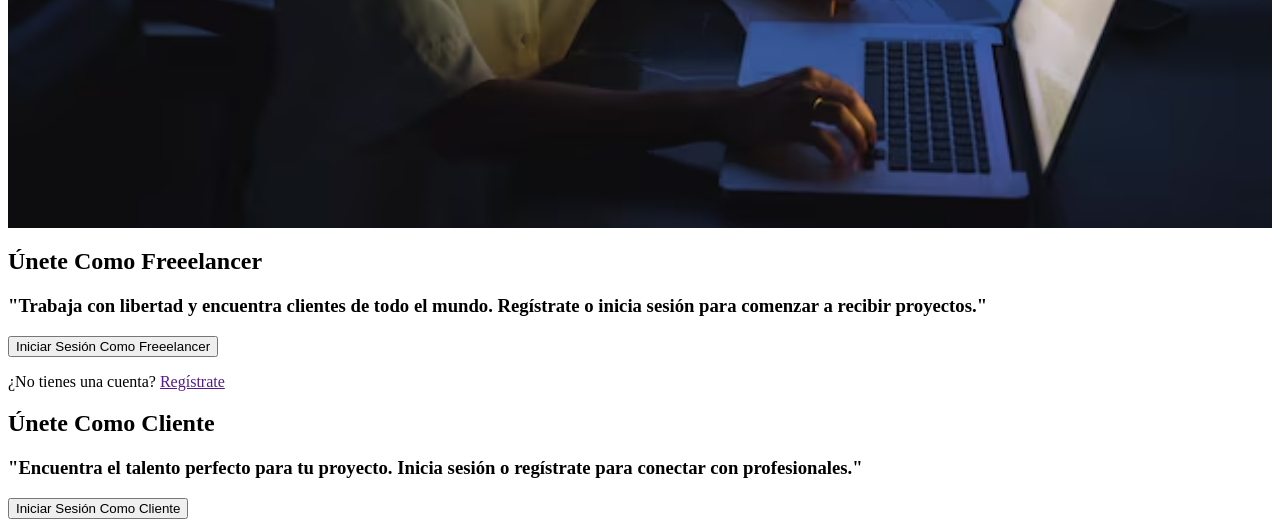
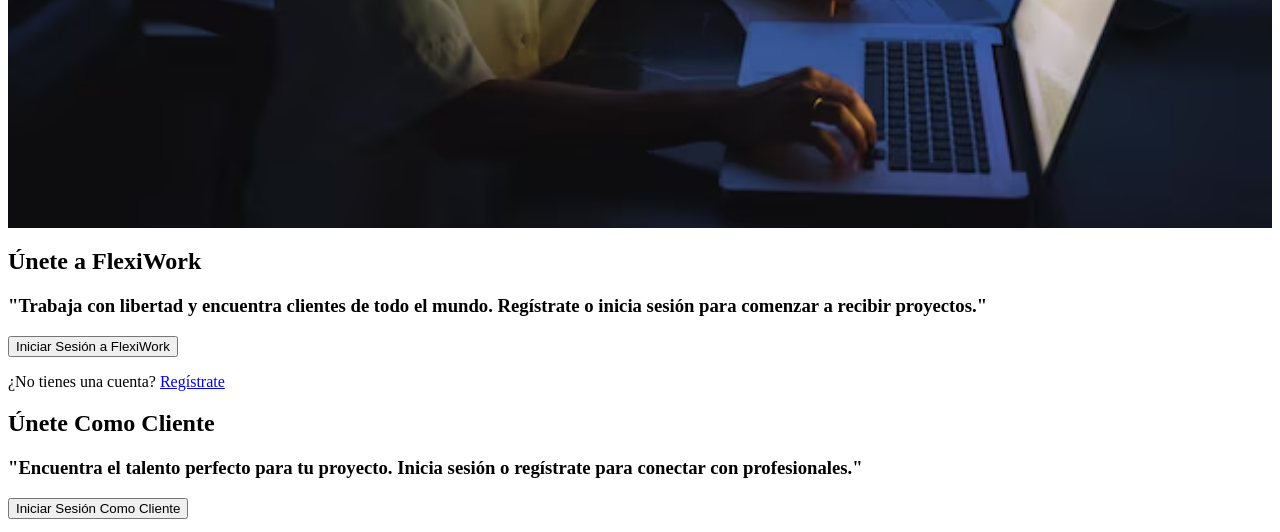
Before and after one commit to gabri0932/flexiwork, a website: page index.html in a window 1280 px wide. Shown: the part 620-1152 px from the top of the page. Drawn offline with Linux system fonts and the light colour scheme.

Commit message:
vinculos y enlaces

```diff
--- a/index.html
+++ b/index.html
@@ -22,7 +22,7 @@
         </div>
         <nav>
             <ul>
-                <li><a href="#Login">Iniciar Sesión</a></li>
+                <li><a href="login.html">Iniciar Sesión</a></li>
                 <li><a href="#">Inicio</a></li>
                 <li><a href="#">Servicios</a></li>
                 <li><a href="#">Contacto</a></li>
@@ -33,7 +33,7 @@
     <section id="Inicio">
             <h1>Encuentra al freelancer perfecto para tu proyecto</h1>
             <p>Conecta con miles de profesionales en tecnología, diseño y más.</p>
-            <a href="#unete-login" class="boton-cta">Unete ahora</a>
+            <a href="login.html" class="boton-cta">Unete ahora</a>
             <div class="beneficios">
                 <div>
                     <h2>+10,000</h2>
@@ -52,12 +52,12 @@
     </section>
     <section id="Login">
         <div id="unete_login">
-            <h2>Únete Como Freeelancer</h2>
+            <h2>Únete a FlexiWork</h2>
             <h3> "Trabaja con libertad y encuentra clientes de todo el mundo.
                 Regístrate o inicia sesión para comenzar a recibir proyectos."
             </h3>
-            <button>Iniciar Sesión Como Freeelancer</button>
-            <p>¿No tienes una cuenta? <a href="">Regístrate</a></p>
+            <button>Iniciar Sesión a FlexiWork</button>
+            <p>¿No tienes una cuenta? <a href="register.html">Regístrate</a></p>
         </div>
         <div class="unete register">
             <h2>Únete Como Cliente</h2>
```
Also changed, not shown: login.html (renamed from login_freelancers.html), register.html (renamed from register_freelancer.html).
